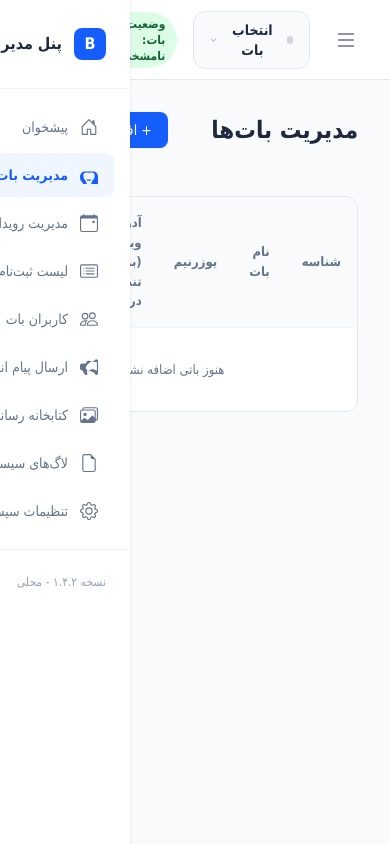
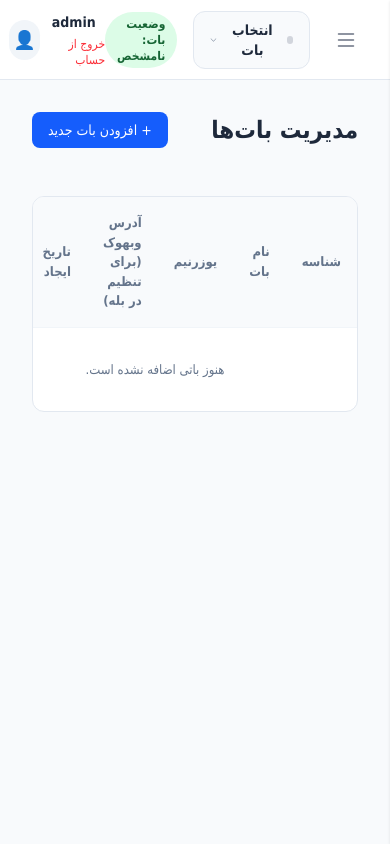
Before and after one commit to rezarafeie/BaleBot, a PHP site: page /admin/bots.php in a window 390 px wide. Run offline with PHP 8.4, Linux system fonts and the light colour scheme; a user stored in the database is signed in; data that the repository does not hold is empty; style sheets or scripts are compiled from the project's sources.

Commit message:
fix: Ensure numeric strings are exported correctly in CSV
Wrap long numeric strings (like phone numbers and chat IDs) in quotes when exporting to CSV. This prevents Excel from misinterpreting them as scientific notation or dropping leading zeros, ensuring data integrity. Also, adjusts mobile sidebar behavior to correctly toggle based on screen size.

```diff
--- a/includes/header.php
+++ b/includes/header.php
@@ -56,8 +56,8 @@ function url($path = '') {
         <!-- Top bar -->
         <header class="h-[80px] bg-white border-b border-[#e2e8f0] flex items-center justify-between px-6 md:px-8 shrink-0">
             <div class="flex items-center gap-4 md:gap-6">
-                <!-- Burger Menu Mobile -->
-                <button onclick="toggleSidebar()" class="md:hidden p-2 text-gray-500 hover:bg-gray-100 rounded-lg">
+                <!-- Burger Menu -->
+                <button onclick="toggleSidebar()" class="p-2 text-gray-500 hover:bg-gray-100 rounded-lg">
                     <?= render_icon('list', 'text-2xl') ?>
                 </button>
 
--- a/includes/sidebar.php
+++ b/includes/sidebar.php
@@ -1,4 +1,4 @@
-<aside id="sidebar" class="w-[260px] bg-white border-l border-[#e2e8f0] flex-col shadow-sm fixed inset-y-0 right-0 z-[60] transition-transform duration-300 -translate-x-full md:translate-x-0 md:relative md:flex shrink-0">
+<aside id="sidebar" class="w-[260px] bg-white border-l border-[#e2e8f0] flex-col shadow-sm fixed inset-y-0 right-0 z-[60] transition-transform duration-300 translate-x-full md:translate-x-0 md:relative md:flex shrink-0">
     <div class="p-6 border-b border-[#f1f5f9] flex items-center justify-between">
         <div class="flex items-center gap-3">
             <div class="w-8 h-8 bg-blue-600 rounded-lg flex items-center justify-center text-white font-bold">
@@ -45,19 +45,26 @@
 function toggleSidebar() {
     const sidebar = document.getElementById('sidebar');
     const overlay = document.getElementById('sidebarOverlay');
+    const isMobile = window.innerWidth < 768;
 
-    if (sidebar.classList.contains('-translate-x-full')) {
+    if (isMobile) {
+        if (sidebar.classList.contains('translate-x-full')) {
             // Open
-        sidebar.classList.remove('-translate-x-full');
+            sidebar.classList.remove('translate-x-full');
             sidebar.classList.add('translate-x-0');
             overlay.classList.remove('hidden');
             setTimeout(() => overlay.classList.add('opacity-100'), 10);
         } else {
             // Close
             sidebar.classList.remove('translate-x-0');
-        sidebar.classList.add('-translate-x-full');
+            sidebar.classList.add('translate-x-full');
             overlay.classList.remove('opacity-100');
             setTimeout(() => overlay.classList.add('hidden'), 300);
         }
+    } else {
+        // Desktop Toggle
+        sidebar.classList.toggle('md:hidden');
+        sidebar.classList.toggle('md:flex');
+    }
 }
 </script>
```
Also changed, not shown: admin/registrations.php (+9 -3 lines). Lines whose indentation alone changed are shown as unchanged.
